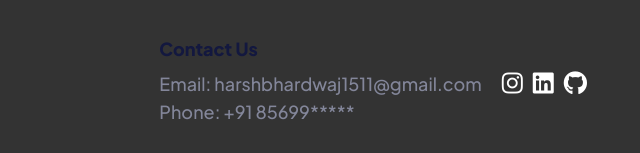
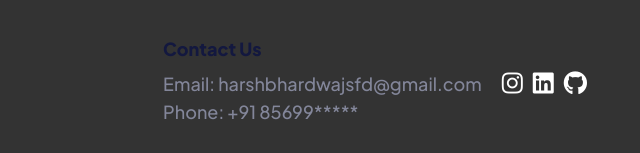
Before and after one commit to Harshsfd/Skilled, a plain HTML site: page index.html in a window 1280 px wide. Shown: the part 2416-2569 px from the top of the page, 608-1248 px from the left. Drawn offline with Linux system fonts and the light colour scheme.

Commit message:
Update index.html

```diff
--- a/index.html
+++ b/index.html
@@ -162,7 +162,7 @@
             <div class="contact__details">
                <div class="contact__info">
                   <h3 style="color:white,">Contact Us</h3>
-                  <p>Email: harshbhardwaj1511@gmail.com</p>
+                  <p>Email: harshbhardwajsfd@gmail.com</p>
                   <p>Phone: +91 85699*****</p>
                </div>
                <div class="social__icons">
```
